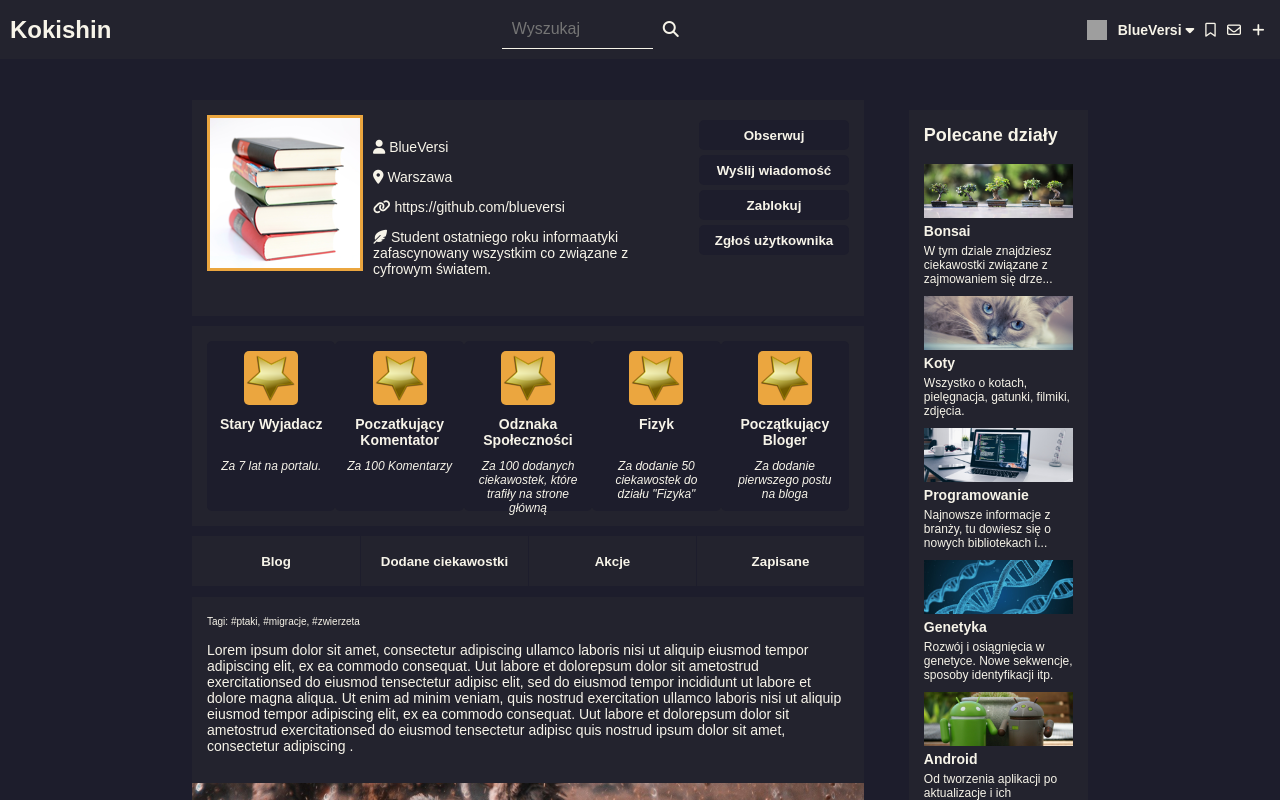
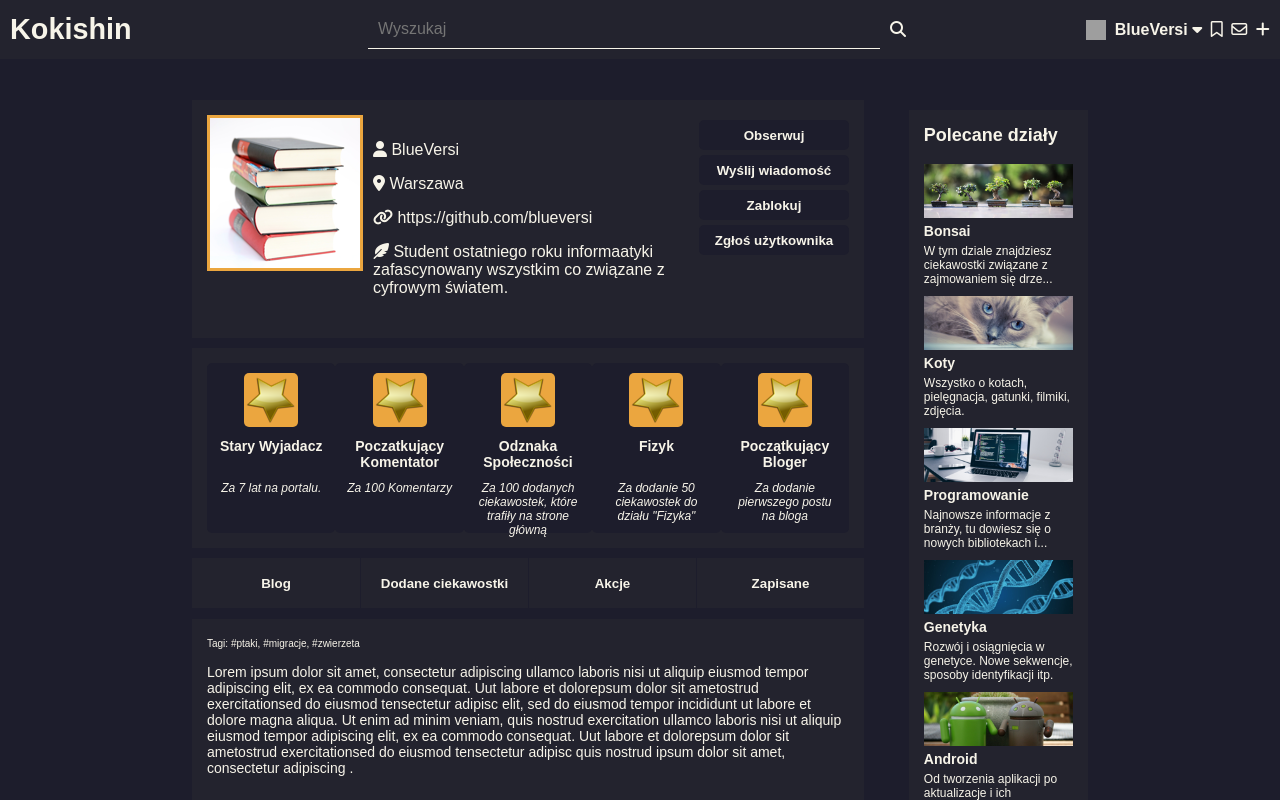
Before and after one commit to blueversi/Kokishin, a React (Create React App) app in the folder frontend/: page /user/BlueVersi in a window 1280 px wide. Shown: the top 800 px of the page. Built offline with nearby package versions, Linux system fonts and the light colour scheme; grey boxes are pictures that could not be loaded.

Commit message:
Add RWD to header and child components

```diff
--- a/frontend/src/App.css
+++ b/frontend/src/App.css
@@ -6,7 +6,7 @@
 
 html {
   font-family: Arial, Helvetica, sans-serif;
-  font-size: 14px;
+  font-size: 16px;
   background-color: #1d1d2c;
   color: #f7f4e9;
   scroll-behavior: smooth;
@@ -259,18 +259,6 @@ main {
   font-size: 14px;
 }
 
-#added-container {
-  /* display: none; */
-}
-
-#actions-container {
-  /* display: none; */
-}
-
-#saved-container {
-  /* display: none; */
-}
-
 .profile-achivments {
   margin-top: 10px;
   display: flex;
--- a/frontend/src/shared/components/Navigation/Header.css
+++ b/frontend/src/shared/components/Navigation/Header.css
@@ -1,106 +1,23 @@
-/************************************/
-/*------------NAVIGATION------------*/
-/************************************/
-
 header {
-  width: 100%;
-  background-color: #23232e;
-  margin-top: 0px;
-  position: fixed;
-  top: 0;
-}
-
-nav {
   display: flex;
   flex-direction: row;
   justify-content: space-between;
   align-items: center;
   padding: 10px;
+  width: 100%;
+  background-color: #23232e;
+  margin-top: 0px;
+  top: 0;
+  position: fixed;
   overflow: hidden;
 }
 
-.userbar {
-  font-weight: bold;
-  display: flex;
-  flex-direction: row;
-  justify-content: space-around;
-  align-items: center;
-  width: 15%;
-  /*border: solid 1px #F7F4E9;*/
+/* RWD - MEDIA QUERIES */
+
+/* Smartfony */
+@media only screen and (min-device-width: 320px) and (max-device-width: 480px) and (-webkit-min-device-pixel-ratio: 2) {
+  header {
+    flex-direction: column;
+    height: 160px;
+  }
 }
-
-.user-dropdown {
-  position: relative;
-  display: inline-block;
-}
-
-.user-dropdown-content {
-  display: none;
-  position: fixed;
-  background-color: #23232e;
-  min-width: 200px;
-  box-shadow: 0px 8px 16px 0px #23232e;
-  z-index: 1;
-}
-.user-dropdown-content a {
-  display: block;
-  color: #f7f4e9;
-  font-weight: bold;
-  word-spacing: 10px;
-  text-decoration: none;
-  padding: 15px;
-}
-
-.user-dropdown-content a:hover {
-  color: #f7f4e9;
-  background-color: #3cbcc3;
-}
-
-.user-dropdown:hover .user-dropdown-content {
-  display: block;
-}
-nav form {
-  display: flex;
-  flex-direction: row;
-  align-items: center;
-  height: fit-content;
-  width: 15%;
-}
-
-nav input {
-  box-sizing: border-box;
-}
-
-nav input[type='text'] {
-  font-size: 16px;
-  height: fit-content;
-  width: 80%;
-  outline: none !important;
-  border-top: 0px;
-  border-left: 0px;
-  border-right: 0px;
-  border-bottom: 1px groove #f7f4e9;
-  box-shadow: none;
-  color: #f7f4e9;
-  cursor: pointer;
-  background-color: #23232e;
-  padding: 10px;
-}
-
-nav button {
-  font-size: 16px;
-  height: fit-content;
-  width: 10%;
-  margin-left: 0px;
-  padding: 10px;
-  color: #f7f4e9;
-  background-color: #23232e;
-  outline: none !important;
-  border: none;
-}
-
-.user-avatar {
-  width: 20px;
-  height: 20px;
-  align-self: center;
-}
--- a/frontend/src/shared/components/Navigation/Header.tsx
+++ b/frontend/src/shared/components/Navigation/Header.tsx
@@ -1,58 +1,16 @@
 import React from 'react';
 import './Header.css';
-import { NavLink } from 'react-router-dom';
 import Logo from './Logo';
+import SearchBar from './SearchBar';
+import UserBar from './UserBar';
 
 const Header = () => {
   return (
     <>
       <header>
-        <nav>
-          <Logo />
-          <form action=''>
-            <input
-              id='searchBar'
-              type='text'
-              name='searchBar'
-              placeholder='Wyszukaj'
-            />
-            <button type='submit' className='btn btn-default'>
-              <i className='fas fa-search'></i>
-            </button>
-          </form>
-          <div className='userbar'>
-            <img
-              className='user-avatar'
-              src='./img/userav/navbar/user-av-1.webp'
-              alt='user'
-            />
-            <div className='user-dropdown'>
-              <span className='username-dropdown-trig'>
-                BlueVersi <i className='fas fa-caret-down'></i>
-              </span>
-              <div className='user-dropdown-content'>
-                <NavLink to='/user/BlueVersi'>
-                  <i className='fas fa-user'></i> Profil
-                </NavLink>
-                <NavLink to='/user/settings'>
-                  <i className='fas fa-cog'></i> Ustawienia
-                </NavLink>
-                <NavLink to='/user/logut'>
-                  <i className='fas fa-sign-out-alt'></i> Wyloguj
-                </NavLink>
-              </div>
-            </div>
-            <NavLink to='/user/saved'>
-              <i className='far fa-bookmark'></i>
-            </NavLink>
-            <NavLink to='/user/messages'>
-              <i className='far fa-envelope'></i>
-            </NavLink>
-            <NavLink to='/articles/add'>
-              <i className='fas fa-plus'></i>
-            </NavLink>
-          </div>
-        </nav>
+        <Logo />
+        <SearchBar />
+        <UserBar />
       </header>
     </>
   );
--- a/frontend/src/shared/components/Navigation/Logo.css
+++ b/frontend/src/shared/components/Navigation/Logo.css
@@ -1,11 +1,22 @@
 .logo {
   color: #f7f4e9;
-  font-size: 24px;
+  font-size: 1.8rem;
   font-weight: bold;
-  /* margin-left: 10px; */
   background-color: transparent;
+  text-align: left;
+  width: 15%;
 }
 
 .logo:hover {
   color: #f7f4e9;
 }
+
+/* RWD - MEDIA QUERIES */
+
+/* Smartfony */
+@media only screen and (min-device-width: 320px) and (max-device-width: 480px) and (-webkit-min-device-pixel-ratio: 2) {
+  .logo {
+    width: 100%;
+    text-align: center;
+  }
+}
--- a/frontend/src/shared/components/Navigation/SearchBar.css
+++ b/frontend/src/shared/components/Navigation/SearchBar.css
@@ -0,0 +1,53 @@
+.search-bar {
+  color: #f7f4e9;
+  width: 50%;
+}
+
+.search-bar form {
+  display: flex;
+  flex-direction: row;
+  justify-content: center;
+  align-items: center;
+  height: fit-content;
+}
+
+.search-bar input {
+  box-sizing: border-box;
+}
+
+.search-bar input[type='text'] {
+  font-size: 1rem;
+  color: #f7f4e9;
+  height: fit-content;
+  width: 80%;
+  outline: none !important;
+  border-top: 0px;
+  border-left: 0px;
+  border-right: 0px;
+  background-color: #23232e;
+  border-bottom: 1px groove #f7f4e9;
+  box-shadow: none;
+  padding: 10px;
+}
+
+.search-bar button {
+  font-size: 1rem;
+  width: auto;
+  margin-left: 0px;
+  padding: 10px;
+  color: #f7f4e9;
+  background-color: #23232e;
+  outline: none !important;
+  border: none;
+  cursor: pointer;
+}
+
+/* RWD - MEDIA QUERIES */
+
+/* Smartfony */
+@media only screen and (min-device-width: 320px) and (max-device-width: 480px) and (-webkit-min-device-pixel-ratio: 2) {
+  .search-bar {
+    width: 80%;
+    align-items: center;
+  }
+}
--- /dev/null
+++ b/frontend/src/shared/components/Navigation/SearchBar.tsx
@@ -0,0 +1,22 @@
+import React from 'react';
+import './SearchBar.css';
+
+const SearchBar = () => {
+  return (
+    <div className='search-bar'>
+      <form action=''>
+        <input
+          id='searchBar'
+          type='text'
+          name='searchBar'
+          placeholder='Wyszukaj'
+        />
+        <button type='submit' className='btn btn-default' title='search'>
+          <i className='fas fa-search'></i>
+        </button>
+      </form>
+    </div>
+  );
+};
+
+export default SearchBar;
--- a/frontend/src/shared/components/Navigation/UserBar.css
+++ b/frontend/src/shared/components/Navigation/UserBar.css
@@ -0,0 +1,57 @@
+.userbar {
+  font-weight: bold;
+  display: flex;
+  flex-direction: row;
+  justify-content: space-around;
+  align-items: center;
+  width: 15%;
+  margin-right: 1rem;
+}
+
+.user-dropdown {
+  position: relative;
+  display: inline-block;
+}
+
+.user-dropdown-content {
+  display: none;
+  position: fixed;
+  background-color: #23232e;
+  min-width: 200px;
+  box-shadow: 0px 8px 16px 0px #23232e;
+  z-index: 1;
+}
+.user-dropdown-content a {
+  display: block;
+  color: #f7f4e9;
+  font-weight: bold;
+  word-spacing: 10px;
+  text-decoration: none;
+  padding: 15px;
+}
+
+.user-dropdown-content a:hover {
+  color: #f7f4e9;
+  background-color: #3cbcc3;
+}
+
+.user-dropdown:hover .user-dropdown-content {
+  display: block;
+}
+
+.user-avatar {
+  width: 20px;
+  height: 20px;
+  align-self: center;
+}
+
+/* RWD - MEDIA QUERIES */
+
+/* Smartfony */
+@media only screen and (min-device-width: 320px) and (max-device-width: 480px) and (-webkit-min-device-pixel-ratio: 2) {
+  .userbar {
+    width: 100%;
+    align-items: center;
+    margin-bottom: 1rem;
+  }
+}
--- /dev/null
+++ b/frontend/src/shared/components/Navigation/UserBar.tsx
@@ -0,0 +1,42 @@
+import React from 'react';
+import { NavLink } from 'react-router-dom';
+import './UserBar.css';
+
+const UserBar = () => {
+  return (
+    <div className='userbar'>
+      <img
+        className='user-avatar'
+        src='./img/userav/navbar/user-av-1.webp'
+        alt='user'
+      />
+      <div className='user-dropdown'>
+        <span className='username-dropdown-trig'>
+          BlueVersi <i className='fas fa-caret-down'></i>
+        </span>
+        <div className='user-dropdown-content'>
+          <NavLink to='/user/BlueVersi'>
+            <i className='fas fa-user'></i> Profil
+          </NavLink>
+          <NavLink to='/user/settings'>
+            <i className='fas fa-cog'></i> Ustawienia
+          </NavLink>
+          <NavLink to='/user/logut'>
+            <i className='fas fa-sign-out-alt'></i> Wyloguj
+          </NavLink>
+        </div>
+      </div>
+      <NavLink to='/user/saved'>
+        <i className='far fa-bookmark'></i>
+      </NavLink>
+      <NavLink to='/user/messages'>
+        <i className='far fa-envelope'></i>
+      </NavLink>
+      <NavLink to='/articles/add'>
+        <i className='fas fa-plus'></i>
+      </NavLink>
+    </div>
+  );
+};
+
+export default UserBar;
```
